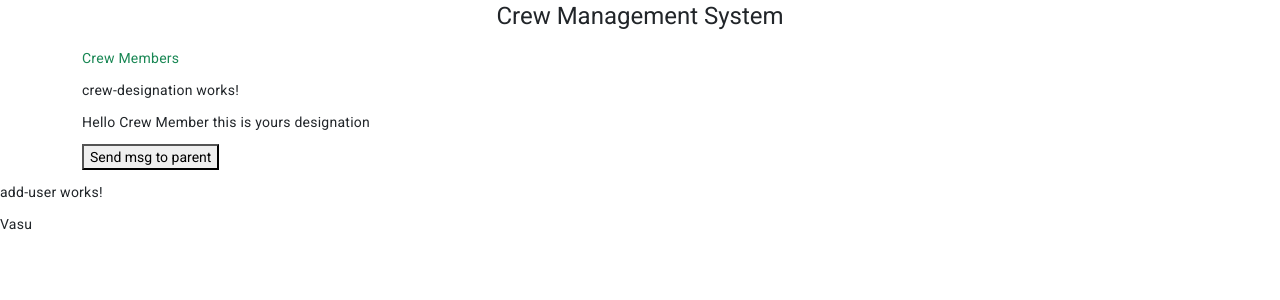
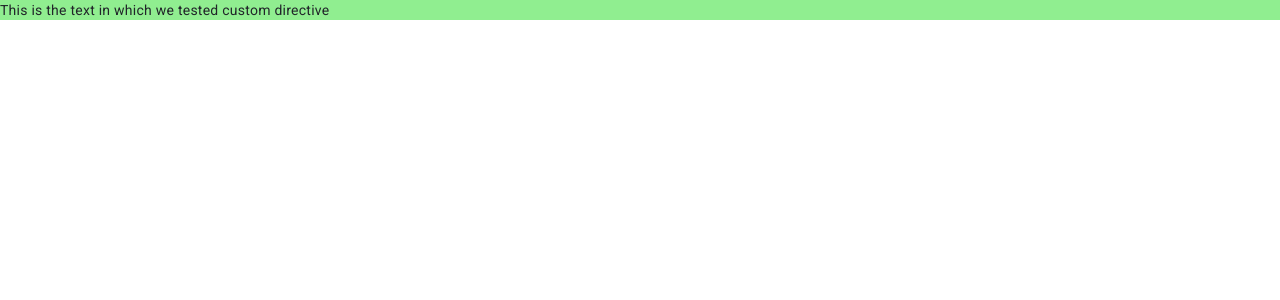
Before and after one commit to RohbiV/Angular, an Angular app in the folder crew-management/: page / in a window 1280 px wide. Shown: the top 300 px of the page. Built offline with nearby package versions, Linux system fonts and the light colour scheme.

Commit message:
Added directive in appcomponent

```diff
--- a/crew-management/src/app/app.component.html
+++ b/crew-management/src/app/app.component.html
@@ -1,6 +1,3 @@
-<h1 class="text-center">Crew Management System</h1>
-<div class="container">
-  <app-crew-members></app-crew-members>
-</div>
-<app-add-user></app-add-user>
+
+<p appHighlight highlightColor="lightgreen" >This is the text in which we tested custom directive</p>
 <router-outlet></router-outlet>
--- a/crew-management/src/app/app.component.ts
+++ b/crew-management/src/app/app.component.ts
@@ -3,13 +3,14 @@ import { RouterOutlet } from '@angular/router';
 import {MatButtonModule} from '@angular/material/button';
 import { CrewMembersComponent } from "./myComponents/crew-members/crew-members.component";
 import { UsersModule } from './users/users.module';
+import { HighlightDirective } from './highlight.directive';
 
 @Component({
     selector: 'app-root',
     standalone: true,
     templateUrl: './app.component.html',
     styleUrl: './app.component.css',
-    imports: [RouterOutlet, MatButtonModule, CrewMembersComponent,UsersModule]
+    imports: [RouterOutlet, MatButtonModule, CrewMembersComponent,UsersModule,HighlightDirective]
 })
 export class AppComponent {
   title = 'crew-management';
```
